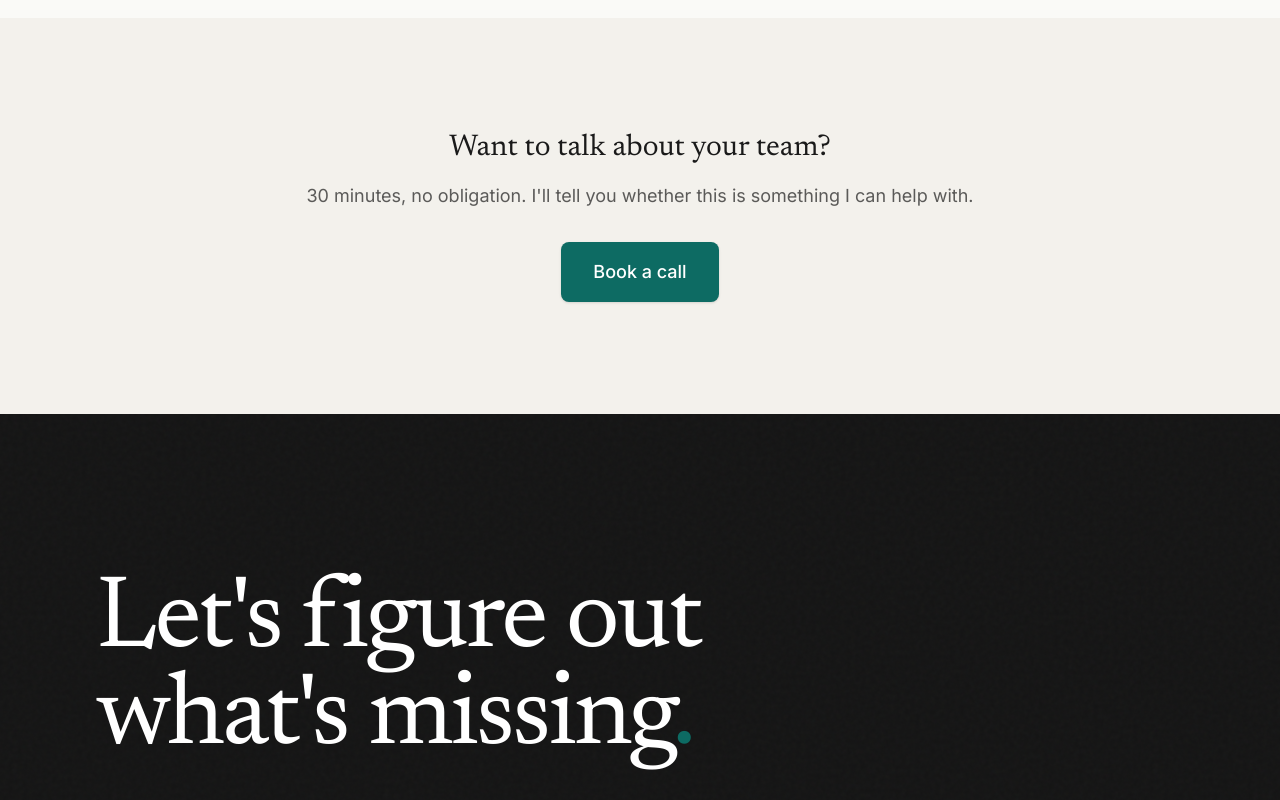
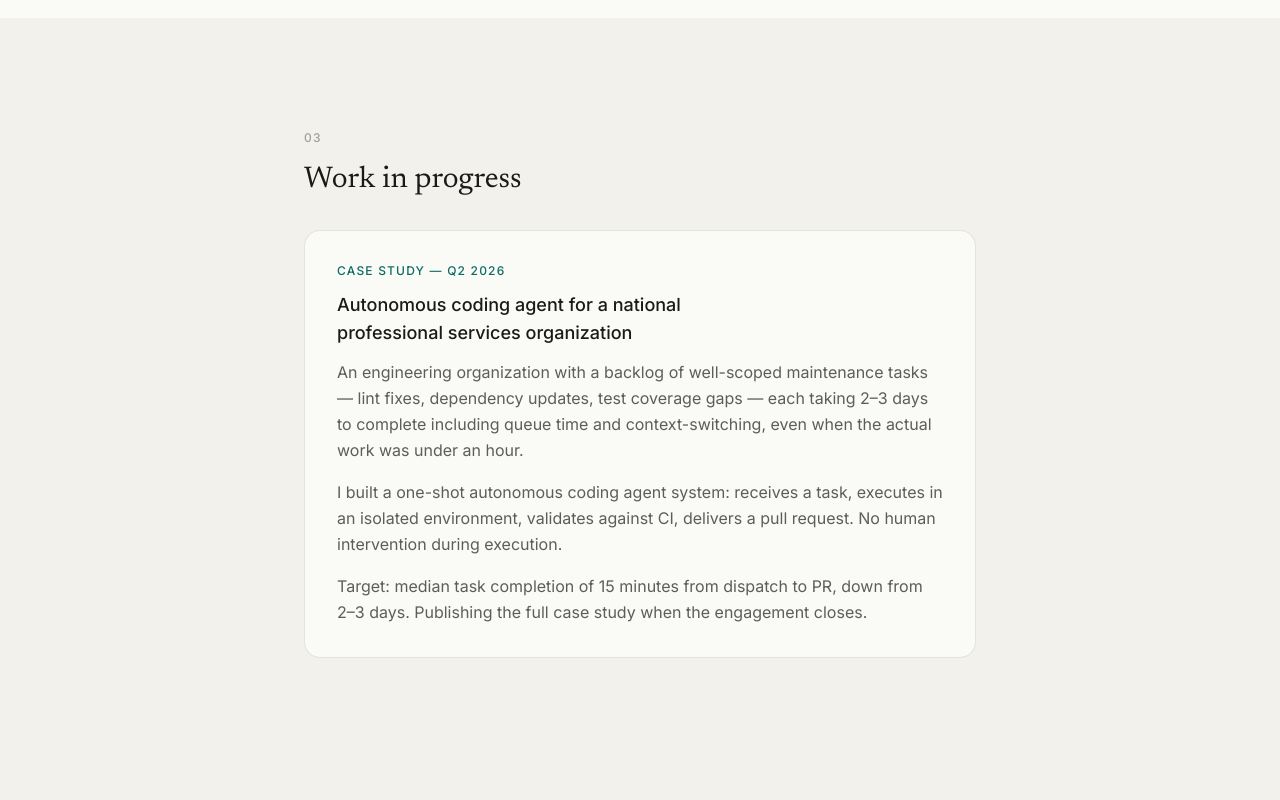
Before and after one commit to prollinson/domeworks-web, a SvelteKit app: page /about in a window 1280 px wide. Shown: the part 2080-2880 px from the top of the page. Built offline with nearby package versions, Linux system fonts and the light colour scheme.

Commit message:
feat: add case study placeholder to About page

```diff
--- a/src/routes/about/+page.svelte
+++ b/src/routes/about/+page.svelte
@@ -107,6 +107,29 @@
   </div>
 </Section>
 
+<!-- Case Study -->
+<Section background="muted" padding="lg">
+  <div class="max-w-2xl mx-auto" use:reveal>
+    <p class="text-xs font-medium tracking-widest text-warm-gray uppercase mb-4">03</p>
+    <h2 class="font-serif text-3xl font-normal text-charcoal mb-8">
+      Work in progress
+    </h2>
+    <div class="p-8 bg-warm-white rounded-2xl border border-charcoal/10">
+      <p class="text-xs font-medium tracking-widest text-primary uppercase mb-3">Case study — Q2 2026</p>
+      <h3 class="font-medium text-charcoal text-lg mb-3">Autonomous coding agent for a national professional services organization</h3>
+      <p class="text-charcoal/70 leading-relaxed mb-4">
+        An engineering organization with a backlog of well-scoped maintenance tasks — lint fixes, dependency updates, test coverage gaps — each taking 2–3 days to complete including queue time and context-switching, even when the actual work was under an hour.
+      </p>
+      <p class="text-charcoal/70 leading-relaxed mb-4">
+        I built a one-shot autonomous coding agent system: receives a task, executes in an isolated environment, validates against CI, delivers a pull request. No human intervention during execution.
+      </p>
+      <p class="text-charcoal/70 leading-relaxed">
+        Target: median task completion of 15 minutes from dispatch to PR, down from 2–3 days. Publishing the full case study when the engagement closes.
+      </p>
+    </div>
+  </div>
+</Section>
+
 <!-- CTA -->
 <Section background="muted" padding="lg">
   <div class="max-w-2xl mx-auto text-center" use:reveal>
```
